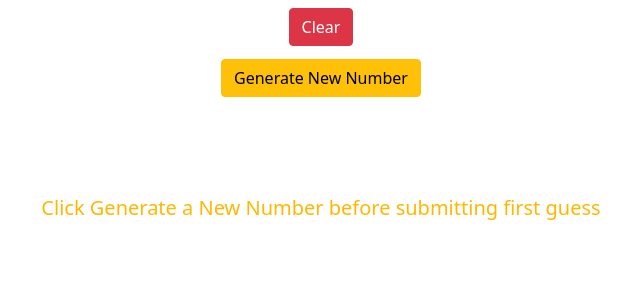
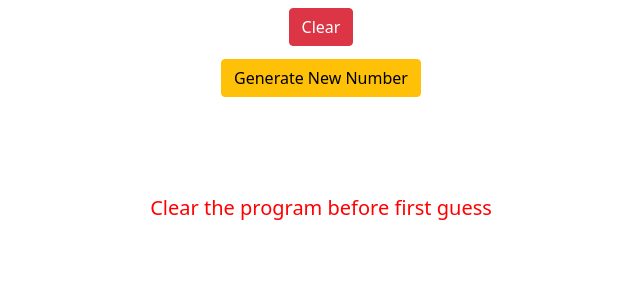
Before and after one commit to Borelli28/guess_number_django, a Django app: template number_app/templates/index.html in a window 1280 px wide. Shown: the part 140-440 px from the top of the page, without its empty margins (319-959 px from the left). Run offline with Django 3.2, Linux system fonts and the light colour scheme; the template is opened without the code that fills it, so the values that code supplies are empty.

Commit message:
Last Commit

```diff
--- a/number_app/static/style.css
+++ b/number_app/static/style.css
@@ -15,5 +15,5 @@ form {
 }
 
 h5 {
-    color: rgb(255, 183, 0);
+    color: rgb(255, 1, 1);
 }
--- a/number_app/templates/index.html
+++ b/number_app/templates/index.html
@@ -35,7 +35,7 @@
         <label>{{ request.session.display }}</label>
     </div>
 
-    <h5>Click Generate a New Number before submitting first guess</h5>
+    <h5>Clear the program before first guess</h5>
 
 </body>
 
```
